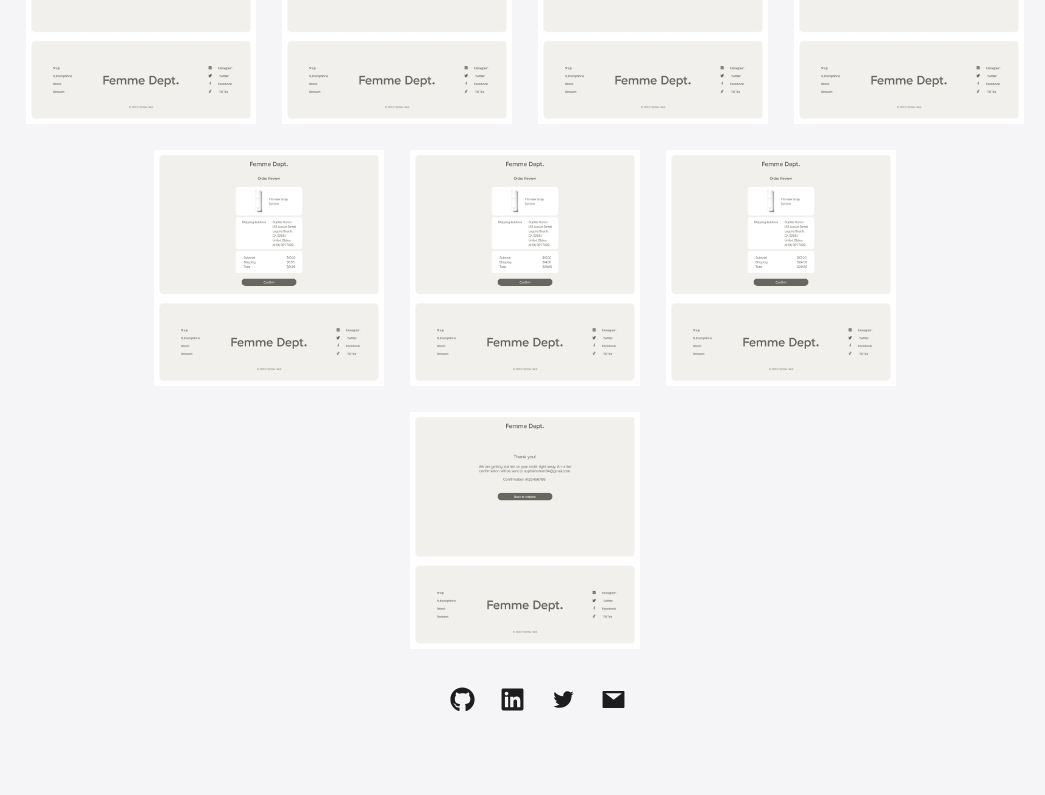
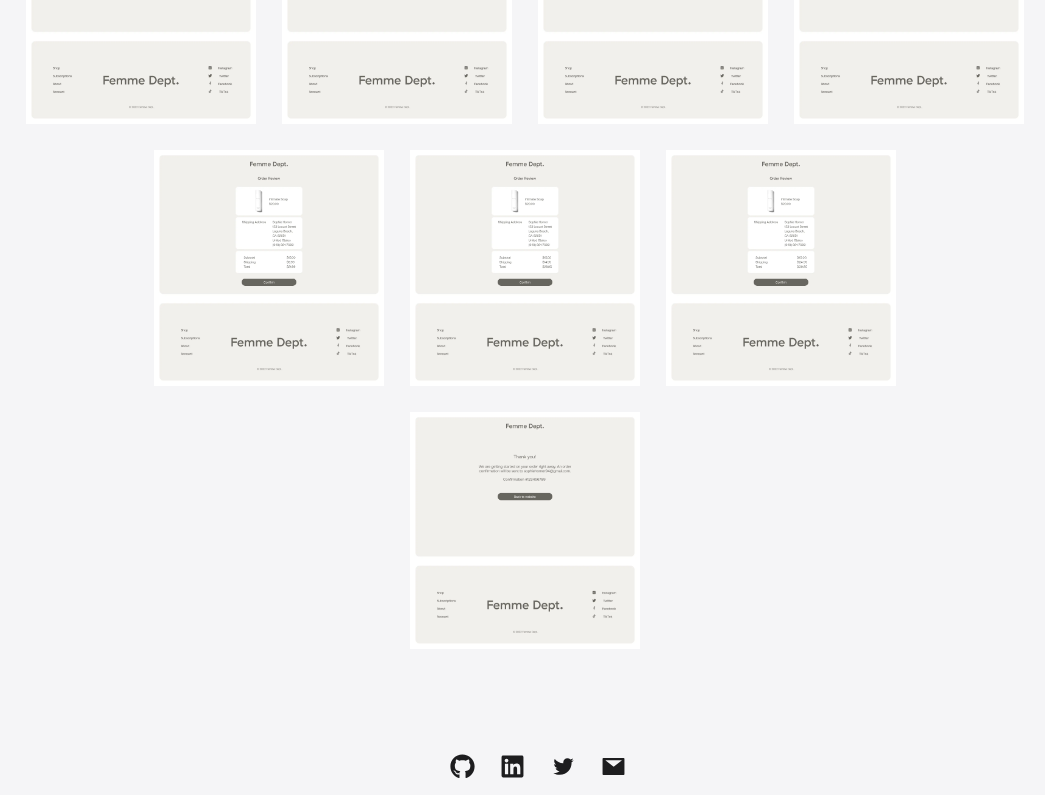
Before and after one commit to sophiehomer/react_portfolio, a React (Create React App) app: page /femme_dept in a window 1280 px wide. Shown: the part 6787-7582 px from the top of the page, without its empty margins (102-1147 px from the left). Before the commit the page ends 7515 px from the top, so only its background shows below. Built offline with nearby package versions, Linux system fonts and the light colour scheme.

Commit message:
added margin to container

```diff
--- a/src/index.css
+++ b/src/index.css
@@ -571,6 +571,11 @@ font-family: aeonik-medium;
   display: flex;
   justify-content: center;
   align-items: flex-start;
+  margin-top: 2%;
+}
+
+.lastPrototypeImageContainer {
+  margin-bottom: 5%;
   margin-top: 2%;
 }
 
--- a/src/pages/femme_dept/index.js
+++ b/src/pages/femme_dept/index.js
@@ -184,7 +184,7 @@ const FemmeDept = () => {
       <img src={orderReviewRushShipping} className="orderReviewRushShipping" alt="orderReviewRushShipping"/>
       </div>
 
-      <div className="prototypeImageContainer">
+      <div className="lastPrototypeImageContainer">
       <img src={orderComplete} className="orderComplete" alt="orderComplete"/>
       </div>
     </>
```
